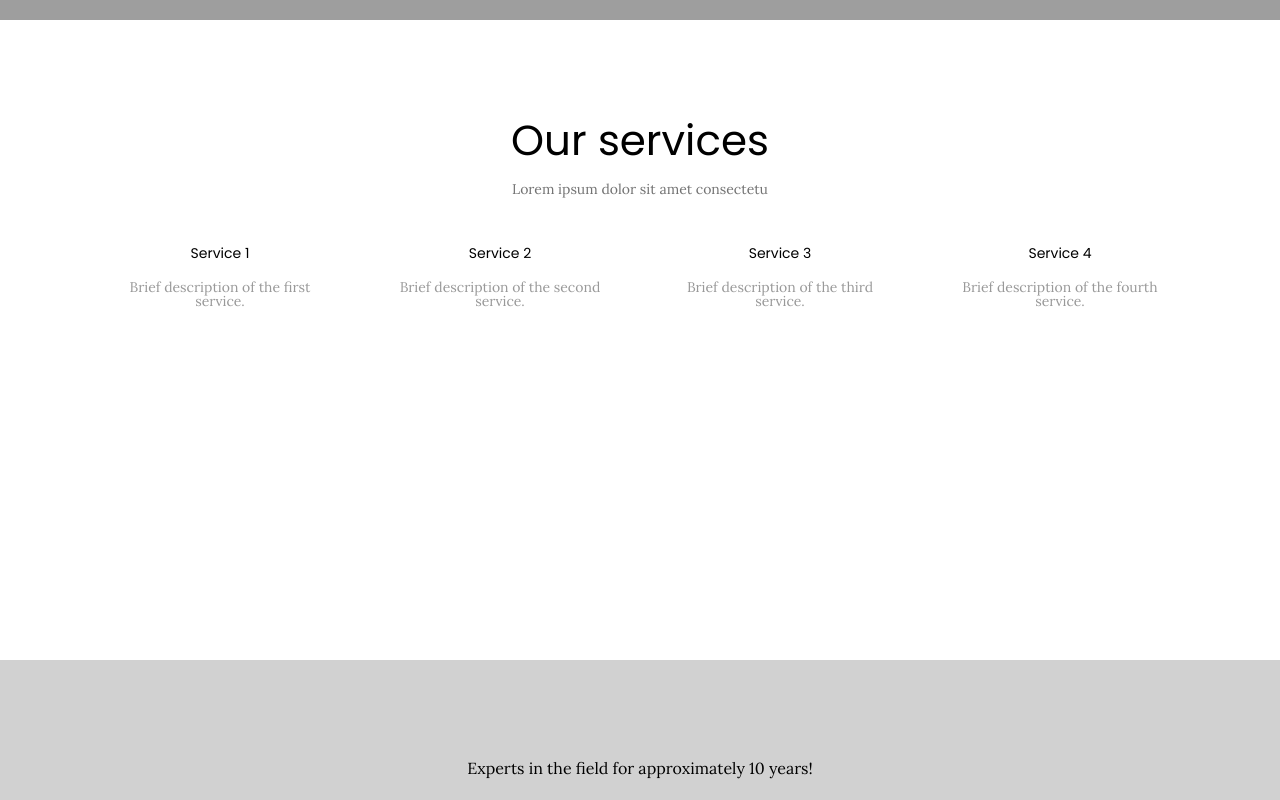
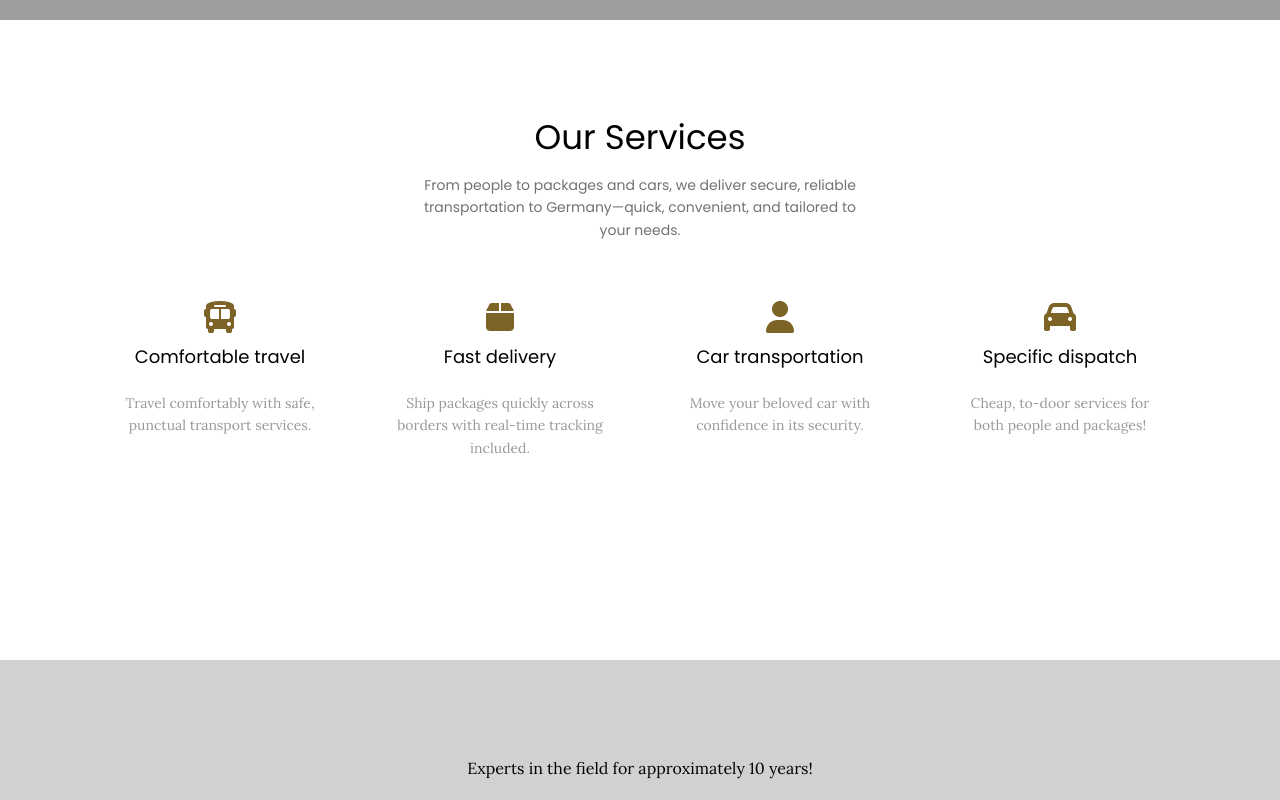
Before and after one commit to MariusPopa1/PWEB, a plain HTML site: page index.html in a window 1280 px wide. Shown: the part 780-1580 px from the top of the page. Drawn offline with Linux system fonts and the light colour scheme; grey boxes are pictures that could not be loaded.

Commit message:
finished services section

```diff
--- a/index.html
+++ b/index.html
@@ -3,6 +3,7 @@
   <head>
     <link href="https://fonts.googleapis.com/css2?family=Lora:wght@400;700&display=swap" rel="stylesheet">
     <link href="https://fonts.googleapis.com/css2?family=Poppins:wght@300;400;500;600;700&display=swap" rel="stylesheet">
+    <link rel="stylesheet" href="https://cdnjs.cloudflare.com/ajax/libs/font-awesome/6.5.0/css/all.min.css">
     <meta charset="UTF-8" />
     <meta name="viewport" content="width=device-width, initial-scale=1.0" />
     <title>My landing page</title>
@@ -20,6 +21,7 @@
               <li><a href="#pricing">Pricing</a></li>
               <li><a href="#services">Services</a></li>
               <li><a href="#contact">Contact</a></li>
+
           </ul>
       </nav>
   </header>
@@ -32,24 +34,29 @@
   </section>
 
   <section class="services" id="services">
-      <h4>Our services</h4>
-      <h5>Lorem ipsum dolor sit amet consectetu</h5>
+    <h2>Our Services</h2>
+    <p class="section-subtitle">From people to packages and cars, we deliver secure, reliable transportation to Germany—quick, convenient, and tailored to your needs.</p>
+
     <div class="service-container">
       <div class="service-box">
-            <h6>Service 1</h6>
-            <p>Brief description of the first service.</p>
+        <i class="fa-solid fa-bus bus-icon"></i>
+        <h3>Comfortable travel</h3>
+        <p>Travel comfortably with safe, punctual transport services.</p>
       </div>
       <div class="service-box">
-            <h6>Service 2</h6>
-            <p>Brief description of the second service.</p>
+        <i class="fas fa-box package-icon"></i> <!-- box/package icon -->
+        <h3>Fast delivery</h3>
+        <p>Ship packages quickly across borders with real-time tracking included.</p>
       </div>
       <div class="service-box">
-            <h6>Service 3</h6>
-            <p>Brief description of the third service.</p>
+        <i class="fas fa-user person-icon"></i> <!-- person icon -->
+        <h3>Car transportation</h3>
+        <p>Move your beloved car with confidence in its security.</p>
       </div>
       <div class="service-box">
-            <h6>Service 4</h6>
-            <p>Brief description of the fourth service.</p>
+        <i class="fas fa-car car-icon"></i> <!-- car icon -->
+        <h3>Specific dispatch</h3>
+        <p>Cheap, to-door services for both people and packages!</p>
       </div>
     </div>
 
@@ -61,7 +68,7 @@
 
 
   <section class="quote">
-
+    <
   </section>
 
   <section class="skills">
@@ -81,12 +88,12 @@
 
 <script>
   const navbar = document.querySelector('.navbar');
-  const hero = document.querySelector('.hero');
+
 
   window.addEventListener('scroll', () => {
-    const heroHeight = hero.offsetHeight;
 
-    if (window.scrollY > heroHeight - 80) { // adjust 80 to trigger sooner/later
+
+    if (window.scrollY >  80) { // adjust 80 to trigger sooner/later
       navbar.classList.add('scrolled');
     } else {
       navbar.classList.remove('scrolled');
--- a/style.css
+++ b/style.css
@@ -3,6 +3,15 @@
     margin: 0;
     padding: 0;
     box-sizing: border-box;
+}
+
+.bus-icon,
+.person-icon,
+.package-icon,
+.car-icon {
+  color: #7e6326; /* golden brown */
+  font-size: 32px; /* optional: set size */
+  margin: 10px; /* optional: spacing between icons */
 }
 
 html {
@@ -29,7 +38,6 @@ header {
     align-items: center;
     padding: 10px 10px;
     transition: background-color 0.3 ease, color 0.3 ease
-
 
 }
 
@@ -67,6 +75,7 @@ header {
     font-weight: 450;
     transition: color 0.3s ease;
 }
+
 .navbar.scrolled ul li a:hover,
 .navbar ul li a:hover {
     color: #f5af00; /* Changes text color to yellow on hover */
@@ -140,28 +149,38 @@ header {
     text-align: center;
     background-color: rgb(255, 255, 255);
 }
-.services h4 {
-    font-size: 42px;
-    font-weight: 400px;
+
+.services h2 {
+    font-size: 34px;
+    font-weight: 400;
     color: #000000;
     margin-bottom: 20px;
-    position: center;
+
     font-family: 'Poppins';
 }
-.services h5 {
+
+.section-subtitle {
     font-size: 14px;
-    font-weight: 400px;
+    font-weight: 400;
     color: #727272;
     margin-bottom: 20px;
+    font-family: 'Poppins';
+    width: 35%;
+    margin: 0 auto;
+    text-align: center;
+    line-height:1.6;
 }
 
-.service-box h6 {
-    font-size: 14px;
-    font-weight: 400px;
+.service-box h3 {
+    font-size: 18px;
+    font-weight: 400;
     color: #000000;
     margin-bottom: 20px;
-    font-family: 'Poppins'
+    font-family: 'Poppins';
+    line-height: 1.6;
 }
+
+
 
 .service-container {
     display: flex;
@@ -184,6 +203,7 @@ header {
 .service-box p {
     font-size: 14px;
     color: #999999;
+    line-height: 1.6; /* or use something like 22px */
 }
 
 
```
Lines whose indentation alone changed are shown as unchanged.
